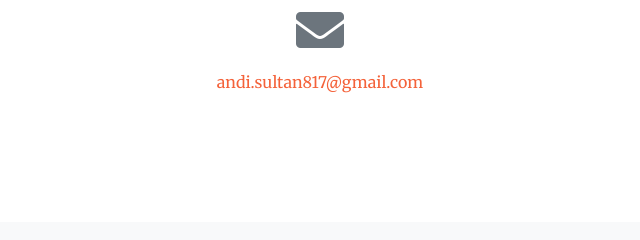
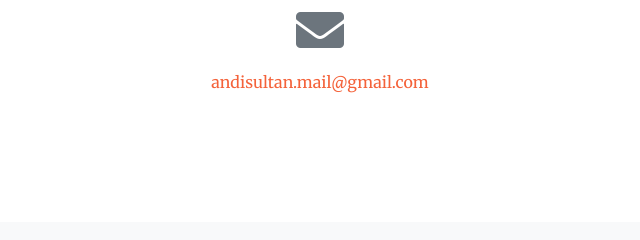
Before and after one commit to andi-sultan/andi-sultan.github.io, a plain HTML site: page index.html in a window 1280 px wide. Shown: the part 2170-2410 px from the top of the page, 320-960 px from the left. Drawn offline with Linux system fonts and the light colour scheme.

Commit message:
Update index.html

```diff
--- a/index.html
+++ b/index.html
@@ -140,7 +140,7 @@
         <!-- <div class="col-lg-4 mr-auto text-center"> -->
         <div class="col-lg-4 offset-lg-4 text-center">
           <i class="fas fa-envelope fa-3x mb-3 text-muted"></i>
-          <a class="d-block" href="mailto:andi.sultan817@gmail.com">andi.sultan817@gmail.com</a>
+          <a class="d-block" href="mailto:andisultan.mail@gmail.com">andisultan.mail@gmail.com</a>
         </div>
       </div>
     </div>
```
